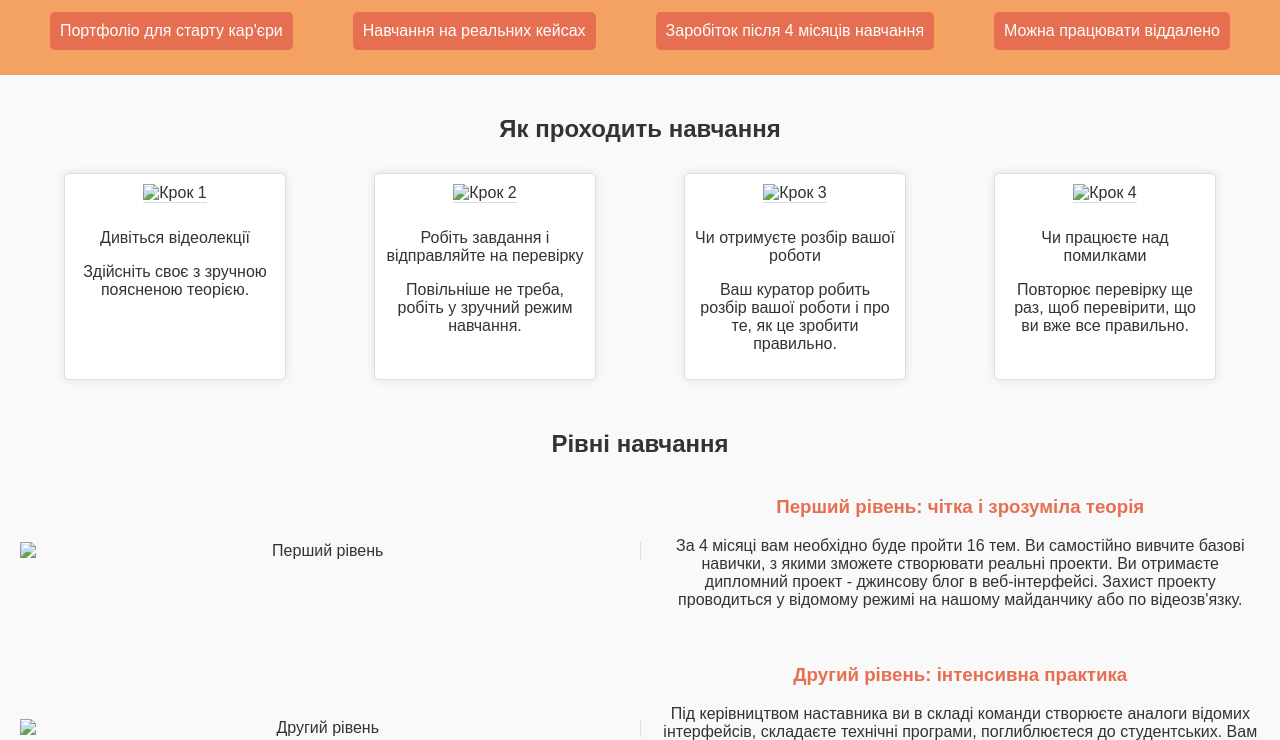
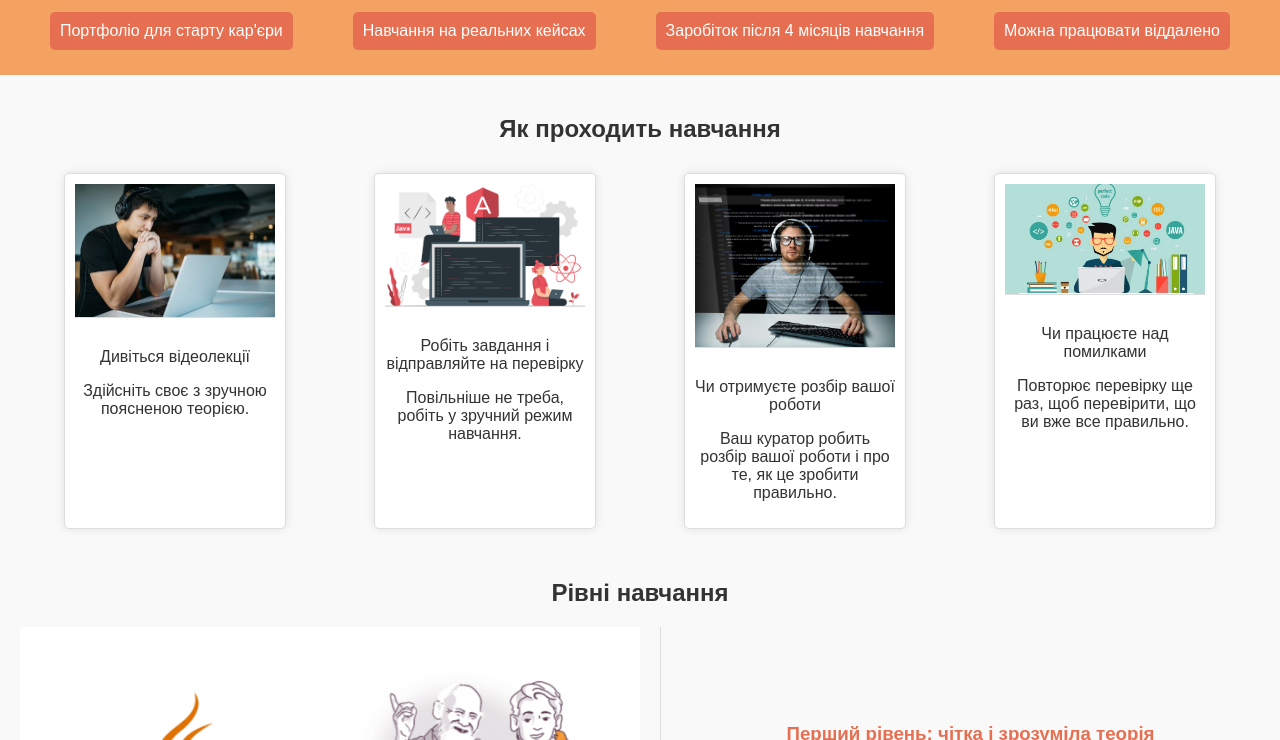
Before and after one commit to DanDatoChip/Lab3-Web, a plain HTML site: page index.html in a window 1280 px wide. Shown: the part 60-800 px from the top of the page. Drawn offline with Linux system fonts and the light colour scheme; the site is published under a folder, as on GitHub Pages, so addresses that start at the root find nothing.

Commit message:
small fix

```diff
--- a/index.html
+++ b/index.html
@@ -22,22 +22,22 @@
             <h2>Як проходить навчання</h2>
             <div class="steps">
                 <div class="step">
-                    <img src="/img/1.jpg" alt="Крок 1">
+                    <img src="img/1.jpg" alt="Крок 1">
                     <p>Дивіться відеолекції</p>
                     <p>Здійсніть своє з зручною поясненою теорією.</p>
                 </div>
                 <div class="step">
-                    <img src="/img/2.webp" alt="Крок 2">
+                    <img src="img/2.webp" alt="Крок 2">
                     <p>Робіть завдання і відправляйте на перевірку</p>
                     <p>Повільніше не треба, робіть у зручний режим навчання.</p>
                 </div>
                 <div class="step">
-                    <img src="/img/3.avif" alt="Крок 3">
+                    <img src="img/3.avif" alt="Крок 3">
                     <p>Чи отримуєте розбір вашої роботи</p>
                     <p>Ваш куратор робить розбір вашої роботи і про те, як це зробити правильно.</p>
                 </div>
                 <div class="step">
-                    <img src="/img/4.jpg" alt="Крок 4">
+                    <img src="img/4.jpg" alt="Крок 4">
                     <p>Чи працюєте над помилками</p>
                     <p>Повторює перевірку ще раз, щоб перевірити, що ви вже все правильно.</p>
                 </div>
@@ -47,14 +47,14 @@
         <section class="levels">
             <h2>Рівні навчання</h2>
             <div class="level">
-                <img src="/img/5.png" alt="Перший рівень">
+                <img src="img/5.png" alt="Перший рівень">
                 <div>
                     <h3>Перший рівень: чітка і зрозуміла теорія</h3>
                     <p>За 4 місяці вам необхідно буде пройти 16 тем. Ви самостійно вивчите базові навички, з якими зможете створювати реальні проекти. Ви отримаєте дипломний проект - джинсову блог в веб-інтерфейсі. Захист проекту проводиться у відомому режимі на нашому майданчику або по відеозв'язку.</p>
                 </div>
             </div>
             <div class="level">
-                <img src="/img/6.jpg" alt="Другий рівень">
+                <img src="img/6.jpg" alt="Другий рівень">
                 <div>
                     <h3>Другий рівень: інтенсивна практика</h3>
                     <p>Під керівництвом наставника ви в складі команди створюєте аналоги відомих інтерфейсів, складаєте технічні програми, поглиблюєтеся до студентських. Вам видається 1-3 реальних проектів. Всі процеси, через які ви пройдете, є максимально наближеними до бойових умов досвіду. Саме так створюється колекція проектів, яка дозволить вам працювати в фірмах-розробниках.</p>
```
